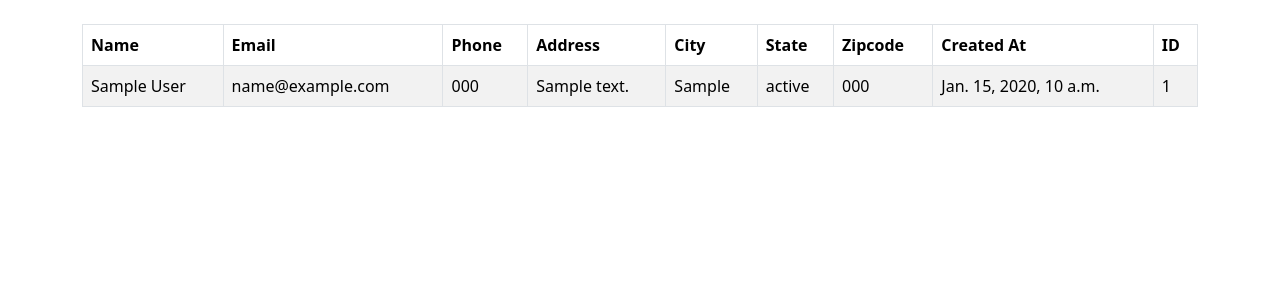
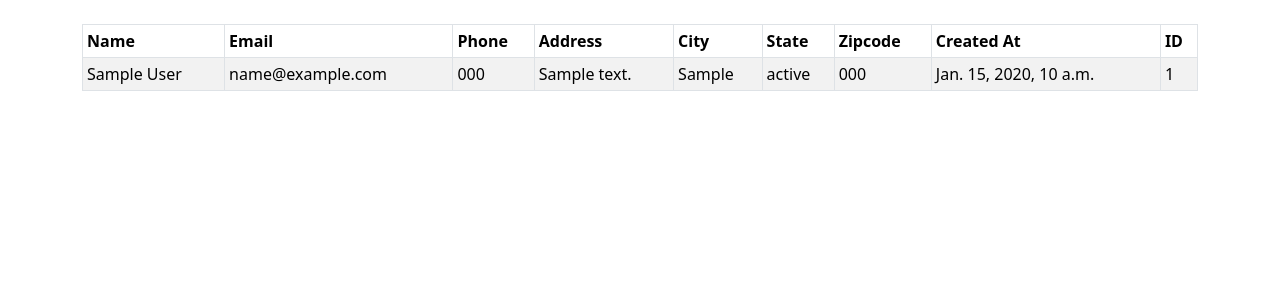
Before and after one commit to CoderSales/Following-Django-Proj-CRM-App-Tutorial, a Django app: template dcrm/website/templates/home.html in a window 1280 px wide. Shown: the part 56-356 px from the top of the page. Run offline with Django 4.2, Linux system fonts and the light colour scheme; the template is opened without the code that fills it: values that come from a table or form of the project are taken from there, others are empty; a user stored in the database is signed in; tables that the repository leaves empty hold one stand-in row (values such as "Sample post"); parts of the project's set-up code (start-up, migrations or seed data) failed here and were passed over.

Commit message:
Add table sm table small class Add timestamp
showing time

```diff
--- a/dcrm/website/templates/home.html
+++ b/dcrm/website/templates/home.html
@@ -7,7 +7,7 @@
 {% if user.is_authenticated %}
 
 
-<table class="table table-striped table-hover table-bordered">
+<table class="table table-striped table-hover table-bordered table-sm">
   <thead>
     <tr>
       <th scope="col">Name</th>
```
Also changed, not shown: README.md.
